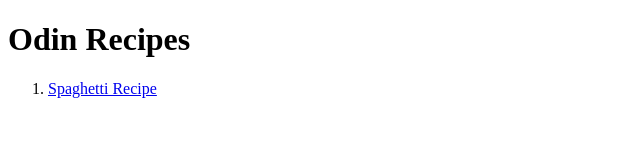
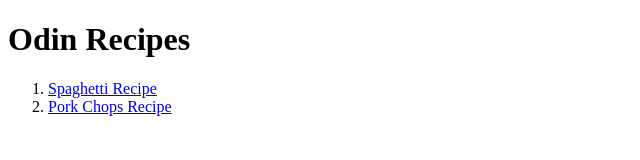
Before and after one commit to MVIVN/odin-recipes, a plain HTML site: page index.html in a window 1280 px wide. Shown: the whole page, without its empty margins (0-640 px from the left). Drawn offline with Linux system fonts and the light colour scheme.

Commit message:
Link new recipe page on main index.html page

```diff
--- a/index.html
+++ b/index.html
@@ -9,6 +9,7 @@
         <h1>Odin Recipes</h1>
         <ol>
             <li><a href="./recipes/spaghetti.html">Spaghetti Recipe</a></li>
+            <li><a href="./recipes/pork-chops.html">Pork Chops Recipe</a></li>
         </ol>
     </body>
 
```
